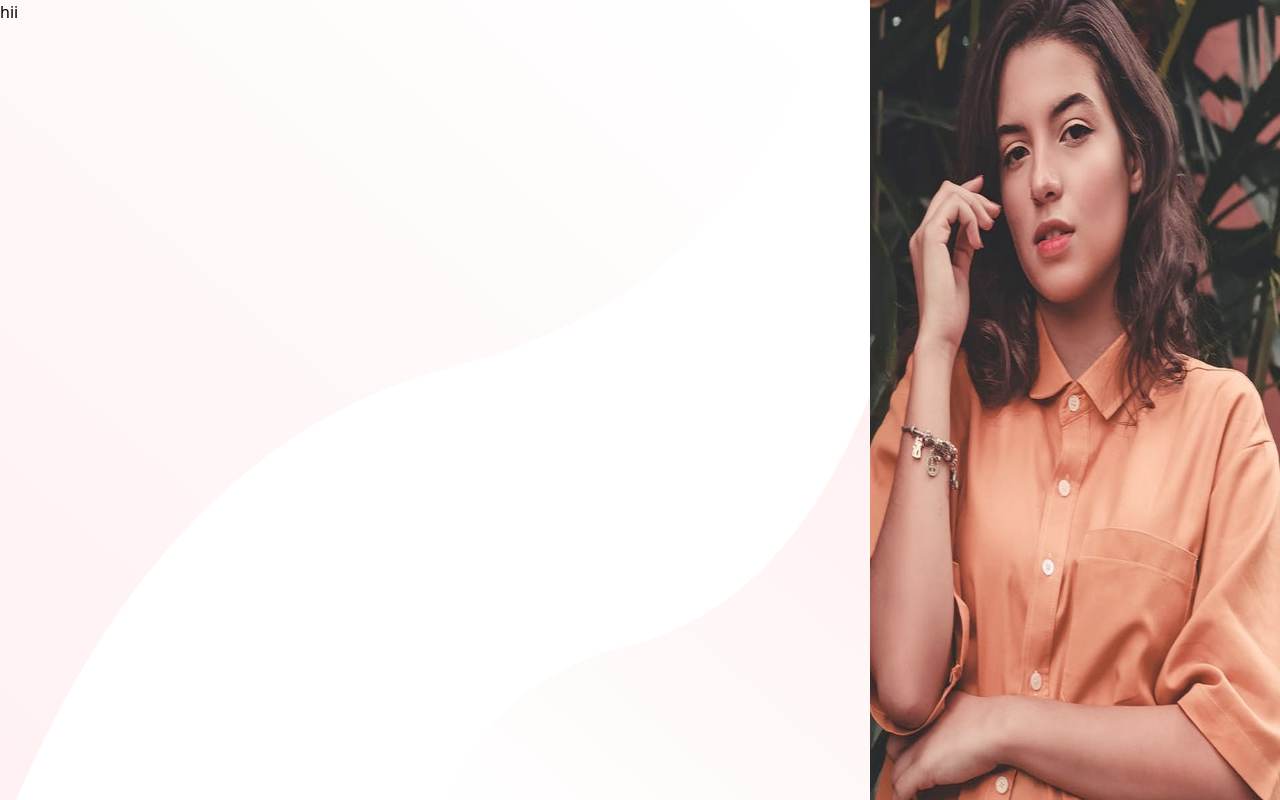
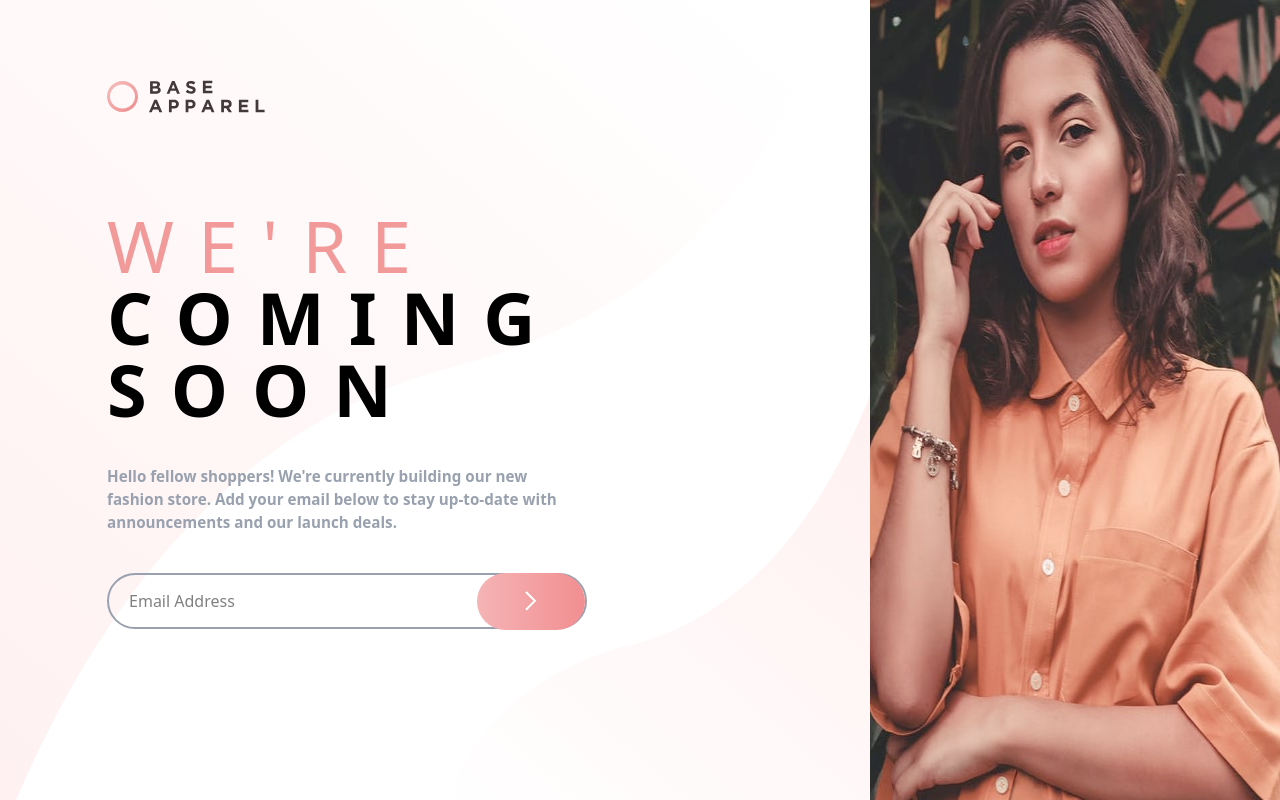
Before and after one commit to IndranjanaChatterjee/Base-Apparel-coming-soon-page, a React (Vite) app in the folder coming/: page / in a window 1280 px wide. Built offline with nearby package versions, Linux system fonts and the light colour scheme.

Commit message:
Feat:Functionality

```diff
--- a/coming/src/Components/LeftSection.jsx
+++ b/coming/src/Components/LeftSection.jsx
@@ -1,10 +1,38 @@
-import React from 'react'
+import React, { useState } from "react";
+import head from "../../images/logo.svg";
+import arrow from "../../images/icon-arrow.svg";
+import error from "../../images/icon-error.svg";
 
 export default function LeftSection() {
+  const [err, setErr] = useState(true);
+
   return (
-    <div className='h-screen w-full leftsection'>
-           hii
+    <div className="h-screen w-full leftsection flex justify-center items-center ">
+      <div className="flex flex-col justify-start items-start  w-[80%] h-[80%] my-24 ml-10">
+        <div className="w-full flex justify-start items-center mb-24 ">
+        <img src={head} alt="head" />
+        </div>
+        <div className="flex flex-col justify-start items-start uppercase text-7xl tracking-[1.5rem] mb-10">
+        <h1 className="font-light text-[#f19a99]">We're </h1>
+        <h1 className="w-[50%] font-semibold">coming soon</h1>
+        </div>
 
+        <p className="text-gray-400 text-[0.95rem] w-[30rem] font-semibold mb-10">
+          Hello fellow shoppers! We're currently building our new fashion store.
+          Add your email below to stay up-to-date with announcements and our
+          launch deals.
+        </p>
+        <div className="flex flex-col justfy-center items-start">
+        <div className="w-[30rem] h-[3.5rem] border-solid border-2 border-gray-400  flex flex-row justify-between items-center pl-5  rounded-[2rem]">
+          <input type="email" placeholder="Email Address" className="w-full border-none outline-0"/>
+          <img src={error} alt="" className={`mr-[0.4rem] ${err?"hidden":"visible"}`}/>
+          <button className="bg-black w-[8.5rem] h-[3.55rem] p-2 flex justify-center items-center btn rounded-[2rem] hover:cursor-pointer">
+            <img src={arrow} alt="" />
+          </button>
+        </div>
+        <p className={`pl-7 mt-1.5 text-red-600 ${err?"hidden":"visible"}`}>Please provide a valid email</p>
+        </div>
+      </div>
     </div>
-  )
+  );
 }
--- a/coming/src/index.css
+++ b/coming/src/index.css
@@ -1,13 +1,12 @@
 @import "tailwindcss";
+@import url('https://fonts.googleapis.com/css2?family=Josefin+Sans:ital,wght@0,100..700;1,100..700&family=Outfit:wght@100..900&family=Young+Serif&display=swap');
 
-*{
-  margin: 0;
-  padding: 0;
-}
+
 body{
   display: flex;
   justify-content: center;
   align-items: center;
+
 
 }
 
@@ -15,3 +14,20 @@ body{
   background-image: url("../images/bg-pattern-desktop.svg");
   background-size: cover;
 }
+
+::placeholder{
+  color: gray;
+  font-weight: 500;
+}
+
+.btn{
+  background: linear-gradient(to right,#f5b4b5,#f28e91);
+
+}
+.btn:hover{
+  cursor: pointer;
+  background:#f9d2d3;
+  z-index: 1000;
+  box-shadow: 0px 1px 20px 4px rgb(77, 76, 76);;
+
+}
```
Also changed, not shown: 1 other file (tests, documents, lock files or other folders).
